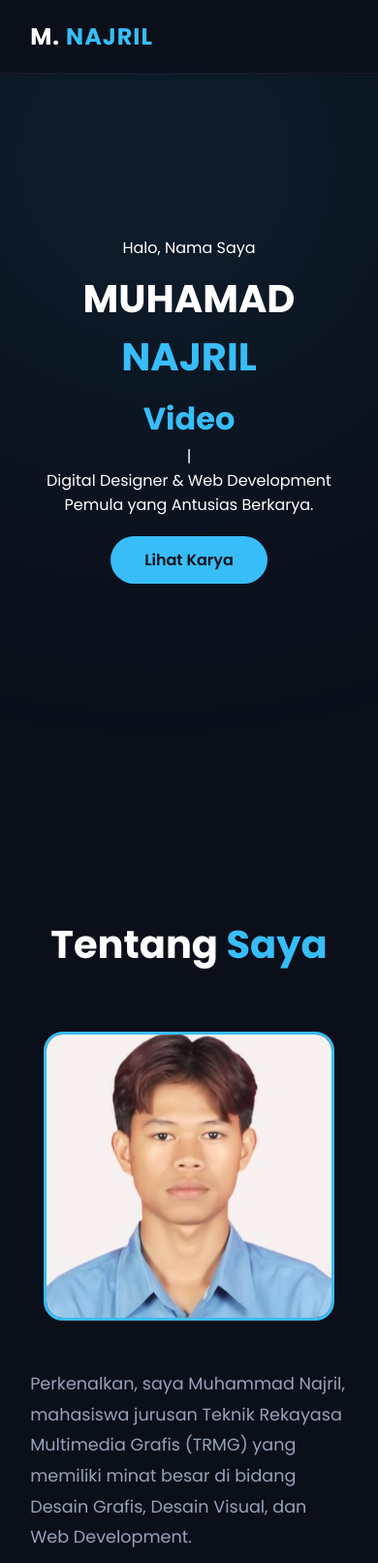
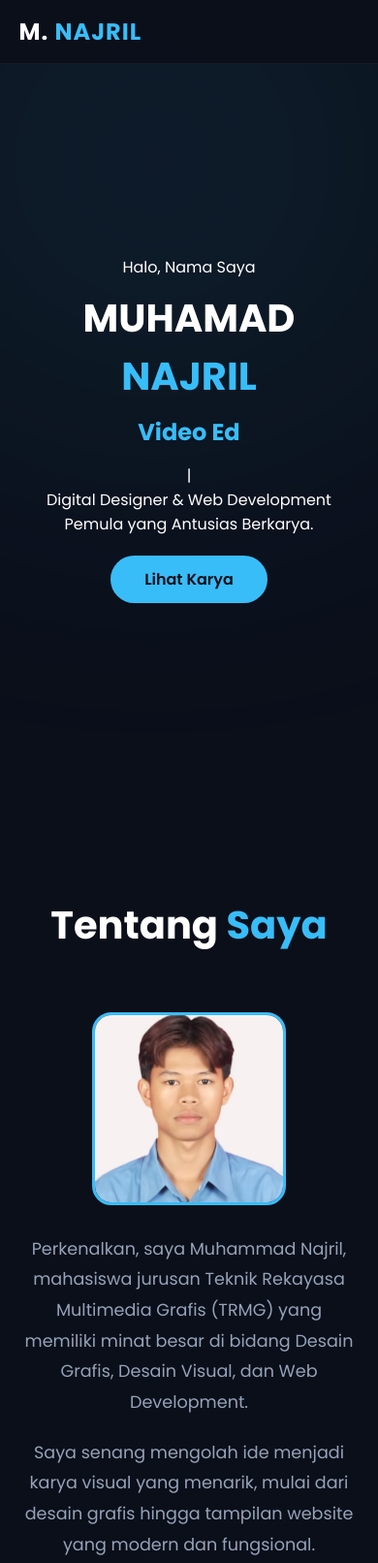
Before and after one commit to arilbanday4545-hash/portfolio, a plain HTML site: page index.html in a window 390 px wide. Shown: the top 1612 px of the page at 97% size. Drawn offline with nearby package versions, Linux system fonts and the light colour scheme.

Commit message:
Enhance mobile responsiveness in style.css
Added responsive styles for mobile layout and adjusted various elements for better display on smaller screens.

```diff
--- a/style.css
+++ b/style.css
@@ -287,3 +287,51 @@ footer {
     display: none;
   } /* Sembunyikan menu di HP untuk kesederhanaan */
 }
+/* ==========================================
+   PENGATURAN KHUSUS LAYAR HP (RESPONSIVE)
+   ========================================== */
+@media (max-width: 768px) {
+    /* Atur jarak samping agar tidak terlalu mepet */
+    section {
+        padding: 80px 5% 40px 5% !important;
+    }
+
+    /* Kecilkan ukuran tulisan nama di Beranda */
+    .hero h1 {
+        font-size: 2.5rem !important;
+    }
+
+    .hero h2 {
+        font-size: 1.5rem !important;
+    }
+
+    /* Buat foto "Tentang Saya" jadi di tengah dan ukurannya pas */
+    .about-container {
+        grid-template-columns: 1fr; /* Jadi 1 kolom (atas bawah) */
+        text-align: center;
+        gap: 30px;
+    }
+
+    .about-img img {
+        max-width: 200px; /* Foto diperkecil di HP */
+    }
+
+    /* Buat Skill jadi 1 kolom saja di HP agar tidak sempit */
+    .skills-container {
+        grid-template-columns: 1fr !important;
+    }
+
+    /* Buat Proyek jadi 1 kolom saja */
+    .project-grid {
+        grid-template-columns: 1fr !important;
+    }
+
+    /* Sembunyikan menu Navbar yang banyak, atau buat jadi simpel */
+    nav {
+        padding: 15px 5%;
+    }
+
+    nav ul {
+        display: none; /* Sementara disembunyikan agar tidak berantakan */
+    }
+}
```
